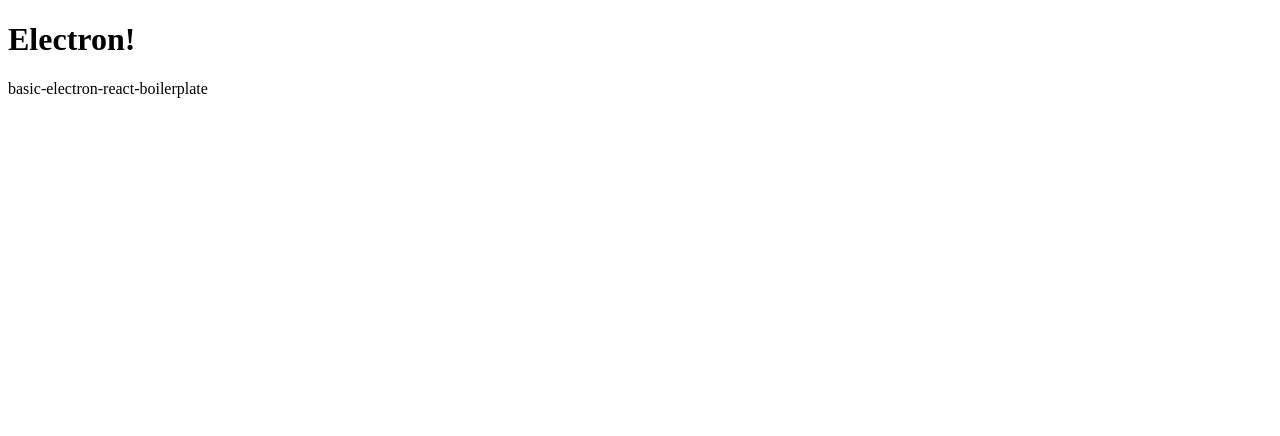
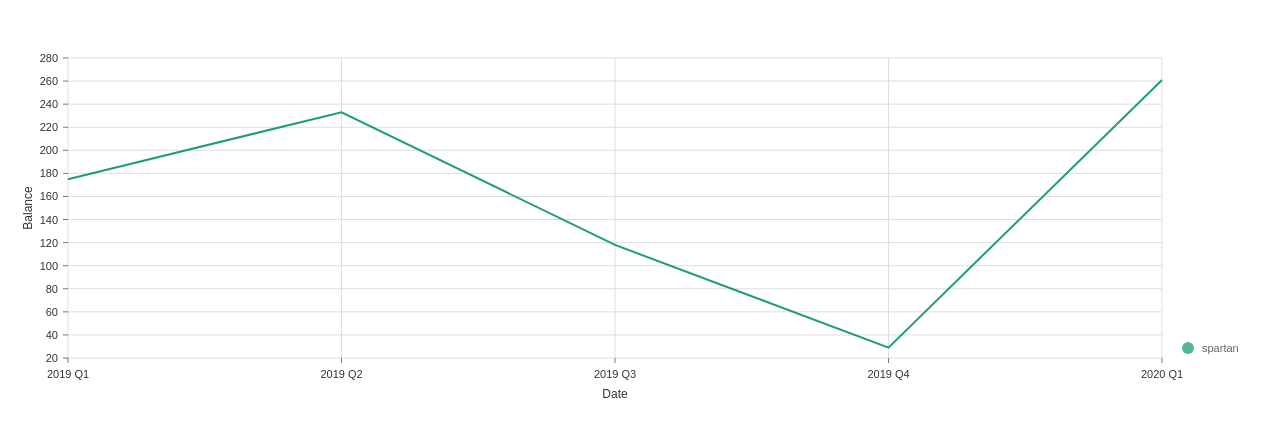
Before and after one commit to dmukh/finviewer, a React app: page / in a window 1280 px wide. Shown: the top 436 px of the page. Built offline with nearby package versions, Linux system fonts and the light colour scheme; the HTML template or start-up script is replaced by a standard one.

Commit message:
Example nivo chart

```diff
--- a/src/components/App.tsx
+++ b/src/components/App.tsx
@@ -1,13 +1,12 @@
 import * as React from 'react'
+import Line from './charts/Line'
 import './App.css'
 
 export default class App extends React.Component {
   public render() {
     return (
-      <div>
-        <h1>Electron!</h1>
-
-        <p>basic-electron-react-boilerplate</p>
+      <div className="App">
+        <Line />
       </div>
     )
   }
--- /dev/null
+++ b/src/components/charts/Line.tsx
@@ -0,0 +1,14 @@
+import * as React from 'react'
+
+import { StockPerformance } from './StockPerformance';
+
+export default class Line extends React.Component {
+    public render() {
+        let data = require('../data/data.json');
+        return (
+            <div style={{ height: 400, }} >
+            <StockPerformance data={data} />
+            </div>
+        )
+    }
+}
--- /dev/null
+++ b/src/components/charts/StockPerformance.tsx
@@ -0,0 +1,65 @@
+import * as React from 'react';
+import { ResponsiveLine } from '@nivo/line';
+
+export const StockPerformance = ({ data }) => (
+    <ResponsiveLine
+        data={data}
+        margin={{ top: 50, right: 110, bottom: 50, left: 60 }}
+        xScale={{ type: 'point' }}
+        yScale={{ type: 'linear', min: 'auto', max: 'auto', stacked: true, reverse: false }}
+        axisTop={null}
+        axisRight={null}
+        axisBottom={{
+            orient: 'bottom',
+            tickSize: 5,
+            tickPadding: 5,
+            tickRotation: 0,
+            legend: 'Date',
+            legendOffset: 36,
+            legendPosition: 'middle'
+        }}
+        axisLeft={{
+            orient: 'left',
+            tickSize: 5,
+            tickPadding: 5,
+            tickRotation: 0,
+            legend: 'Balance',
+            legendOffset: -40,
+            legendPosition: 'middle'
+        }}
+        colors={{ scheme: 'dark2' }}
+        pointSize={10}
+        pointColor={{ theme: 'background' }}
+        pointBorderWidth={2}
+        pointBorderColor={{ from: 'serieColor' }}
+        pointLabel="y"
+        pointLabelYOffset={-12}
+        useMesh={true}
+        legends={[
+            {
+                anchor: 'bottom-right',
+                direction: 'column',
+                justify: false,
+                translateX: 100,
+                translateY: 0,
+                itemsSpacing: 0,
+                itemDirection: 'left-to-right',
+                itemWidth: 80,
+                itemHeight: 20,
+                itemOpacity: 0.75,
+                symbolSize: 12,
+                symbolShape: 'circle',
+                symbolBorderColor: 'rgba(0, 0, 0, .5)',
+                effects: [
+                    {
+                        on: 'hover',
+                        style: {
+                            itemBackground: 'rgba(0, 0, 0, .03)',
+                            itemOpacity: 1
+                        }
+                    }
+                ]
+            }
+        ]}
+    />
+)
--- /dev/null
+++ b/src/components/data/data.json
@@ -0,0 +1,28 @@
+[
+  {
+    "id": "spartan",
+    "color": "hsl(229, 70%, 50%)",
+    "data": [
+      {
+        "x": "2019 Q1",
+        "y": 175
+      },
+      {
+        "x": "2019 Q2",
+        "y": 233
+      },
+      {
+        "x": "2019 Q3",
+        "y": 118
+      },
+      {
+        "x": "2019 Q4",
+        "y": 29
+      },
+      {
+        "x": "2020 Q1",
+        "y": 261
+      }
+    ]
+  }
+]
```
